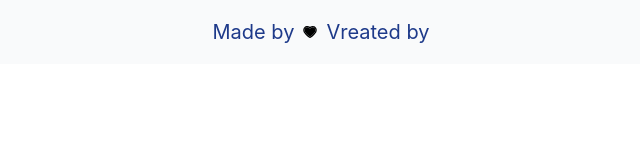
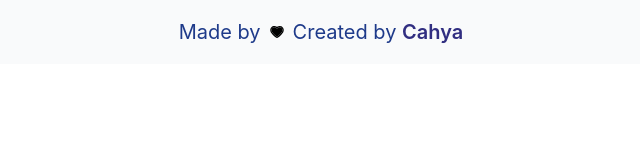
Before and after one commit to CJHydraGenZ/portfolio-next-tailwind, a Next.js app: page /portfolio-next-tailwind/footer in a window 1280 px wide. Shown: the top 160 px of the page, without its empty margins (319-959 px from the left). Built offline with nearby package versions, Linux system fonts and the light colour scheme.

Commit message:
fix typo

```diff
--- a/components/Navbar.js
+++ b/components/Navbar.js
@@ -12,7 +12,7 @@
             <div className="flex items-center sm:mx-10 md:mx-20 justify-between w-full">
               <div className="flex justify-center items-center flex-shrink-0 ml-10">
                 <h1 className="font-bold text-xl cursor-pointer">
-                  Stream <span className="text-blue-600">line</span>
+                  Cahya <span className="text-blue-600">Ari</span>
                 </h1>
               </div>
               {/* ! Ini section untul link */}
--- a/pages/footer.js
+++ b/pages/footer.js
@@ -7,11 +7,13 @@
       <h1 className="text-xl text-blue-900 mr-2">Made by</h1>
       <AiTwotoneHeart className="text-black" />
       <h1 className="text-xl text-blue-900 ml-2">
-        Vreated by{" "}
+        Created by{" "}
         <a
           href=""
           className="cursor-pointer font-semibold text-indigo-900 hover:text-black"
-        ></a>
+        >
+          Cahya
+        </a>
       </h1>
     </div>
   );
```
